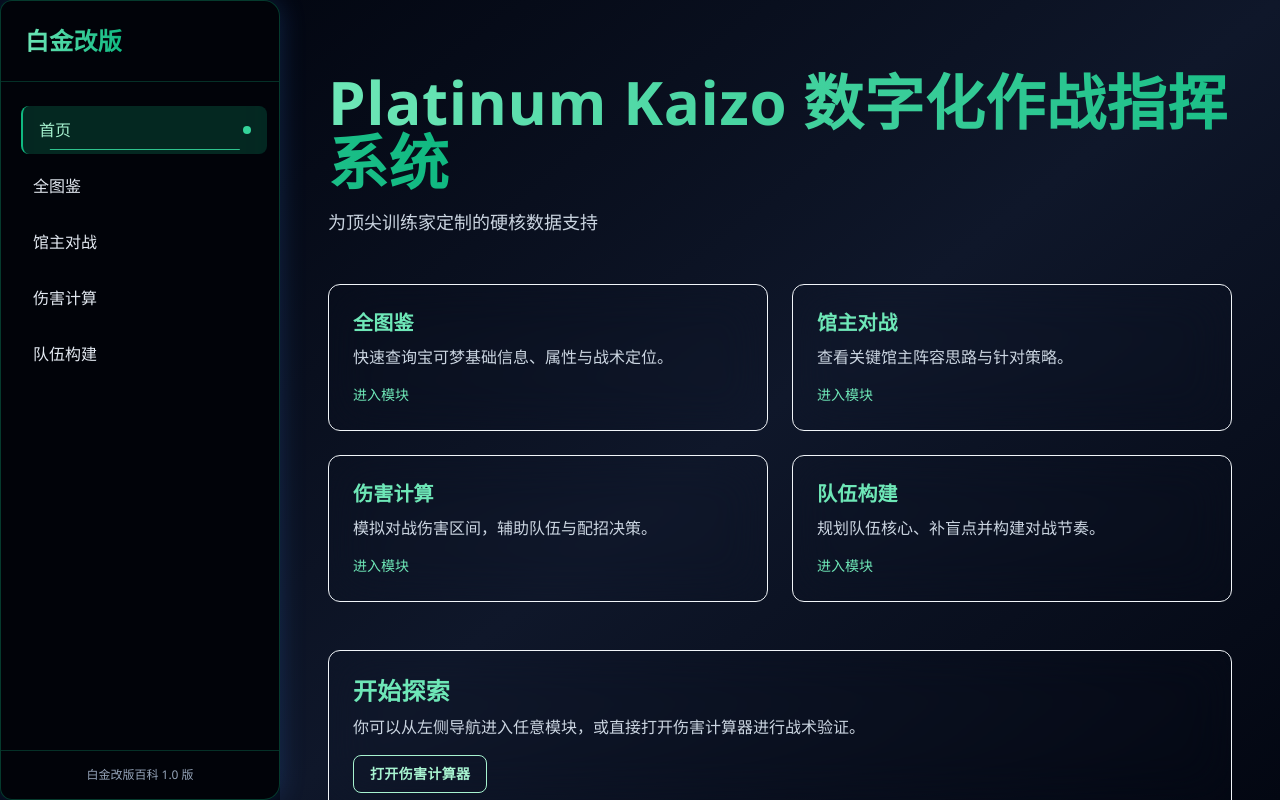
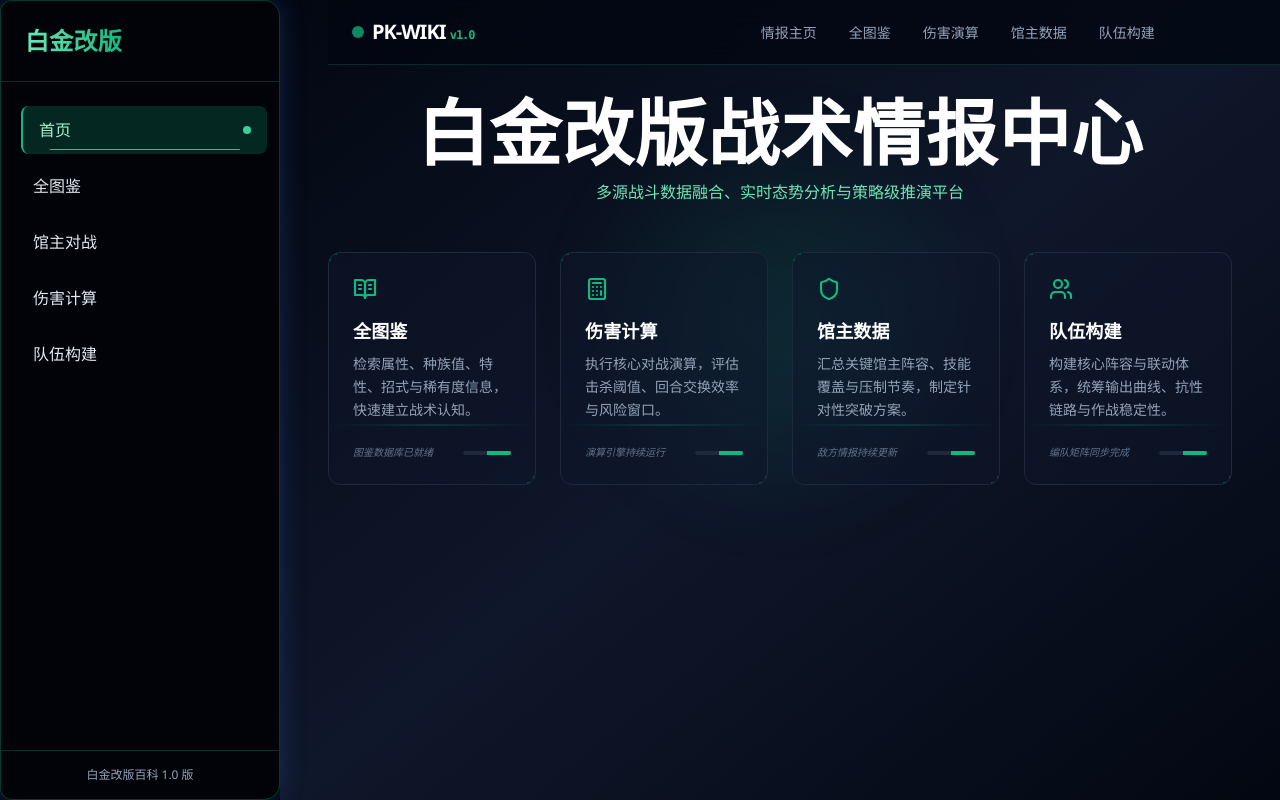
Before and after one commit to jewelrydecornerforwork/platinumkaizo, a Next.js app: page / in a window 1280 px wide. Built offline with nearby package versions, Linux system fonts and the light colour scheme.

Commit message:
Update Details

```diff
--- a/src/app/page.tsx
+++ b/src/app/page.tsx
@@ -1,67 +1,70 @@
 import Link from 'next/link';
+import { BookOpenText, Calculator, Shield, Users } from 'lucide-react';
+import Navbar from '@/components/Navbar';
+import { TacticalCard } from '@/components/TacticalCard';
 
-const features = [
+const modules = [
   {
     title: '全图鉴',
-    description: '快速查询宝可梦基础信息、属性与战术定位。',
+    desc: '检索属性、种族值、特性、招式与稀有度信息，快速建立战术认知。',
     href: '/pokedex',
-  },
-  {
-    title: '馆主对战',
-    description: '查看关键馆主阵容思路与针对策略。',
-    href: '/bosses',
+    icon: <BookOpenText size={24} strokeWidth={2.2} />,
+    actionLabel: '图鉴数据库已就绪',
   },
   {
     title: '伤害计算',
-    description: '模拟对战伤害区间，辅助队伍与配招决策。',
+    desc: '执行核心对战演算，评估击杀阈值、回合交换效率与风险窗口。',
     href: '/calculator',
+    icon: <Calculator size={24} strokeWidth={2.2} />,
+    actionLabel: '演算引擎持续运行',
+  },
+  {
+    title: '馆主数据',
+    desc: '汇总关键馆主阵容、技能覆盖与压制节奏，制定针对性突破方案。',
+    href: '/bosses',
+    icon: <Shield size={24} strokeWidth={2.2} />,
+    actionLabel: '敌方情报持续更新',
   },
   {
     title: '队伍构建',
-    description: '规划队伍核心、补盲点并构建对战节奏。',
+    desc: '构建核心阵容与联动体系，统筹输出曲线、抗性链路与作战稳定性。',
     href: '/teambuilder',
+    icon: <Users size={24} strokeWidth={2.2} />,
+    actionLabel: '编队矩阵同步完成',
   },
-];
+] as const;
 
 export default function Home(): React.ReactElement {
   return (
-    <div className="px-6 py-12 md:px-12">
-      <div className="mx-auto max-w-5xl">
-        <section className="mb-12 pt-6">
-          <h1 className="title-strong mb-4 text-5xl md:text-6xl">
-            <span className="bg-gradient-to-r from-emerald-300 to-emerald-500 bg-clip-text text-transparent">
-              Platinum Kaizo 数字化作战指挥系统
-            </span>
+    <div className="relative min-h-screen overflow-hidden px-6 pb-16 pt-24 md:px-12">
+      <Navbar />
+
+      <div
+        aria-hidden="true"
+        className="pointer-events-none absolute left-1/2 top-44 z-0 h-72 w-72 -translate-x-1/2 rounded-full bg-emerald-500/15 blur-3xl animate-pulse"
+      />
+
+      <div className="relative z-10 mx-auto max-w-7xl">
+        <section className="mb-12 text-center">
+          <h1 className="title-strong mb-3 text-5xl text-white md:text-7xl">
+            白金改版战术情报中心
           </h1>
-          <p className="max-w-3xl text-lg text-slate-300">
-            为顶尖训练家定制的硬核数据支持
+          <p className="mx-auto max-w-3xl text-sm text-emerald-300 md:text-base">
+            多源战斗数据融合、实时态势分析与策略级推演平台
           </p>
         </section>
 
-        <section className="mb-12 grid grid-cols-1 gap-6 md:grid-cols-2">
-          {features.map((feature) => (
-            <Link
-              key={feature.title}
-              href={feature.href}
-              className="glass-card group p-6 transition-colors duration-200 hover:border-emerald-500/45"
-            >
-              <h2 className="title-strong mb-2 text-xl text-emerald-300 group-hover:text-emerald-200">
-                {feature.title}
-              </h2>
-              <p className="text-slate-300">{feature.description}</p>
-              <span className="mt-4 inline-flex text-sm text-emerald-300">进入模块</span>
+        <section className="grid grid-cols-1 gap-6 md:grid-cols-2 xl:grid-cols-4">
+          {modules.map((module) => (
+            <Link key={module.title} href={module.href} aria-label={`进入${module.title}`}>
+              <TacticalCard
+                title={module.title}
+                desc={module.desc}
+                icon={module.icon}
+                actionLabel={module.actionLabel}
+              />
             </Link>
           ))}
-        </section>
-
-        <section className="glass-card p-6">
-          <h2 className="title-strong mb-2 text-2xl text-emerald-300">开始探索</h2>
-          <p className="mb-4 text-slate-300">
-            你可以从左侧导航进入任意模块，或直接打开伤害计算器进行战术验证。
-          </p>
-          <Link href="/calculator" className="tech-button">
-            打开伤害计算器
-          </Link>
         </section>
       </div>
     </div>
--- /dev/null
+++ b/src/components/Navbar.tsx
@@ -0,0 +1,49 @@
+"use client";
+
+import React from 'react';
+import Link from 'next/link';
+import { motion } from 'framer-motion';
+
+const navItems = [
+  { name: '情报主页', href: '/' },
+  { name: '全图鉴', href: '/pokedex' },
+  { name: '伤害演算', href: '/calculator' },
+  { name: '馆主数据', href: '/bosses' },
+  { name: '队伍构建', href: '/teambuilder' },
+];
+
+export default function Navbar(): React.ReactElement {
+  return (
+    <nav className="fixed top-0 z-50 w-full border-b border-emerald-500/20 bg-slate-950/80 backdrop-blur-xl">
+      <div className="mx-auto flex h-16 max-w-7xl items-center justify-between px-6">
+        <div className="flex items-center gap-2">
+          <div className="h-3 w-3 animate-pulse rounded-full bg-emerald-500" />
+          <span className="text-xl font-black tracking-tighter text-white">
+            PK-WIKI <span className="data-number text-xs font-semibold text-emerald-500">v1.0</span>
+          </span>
+        </div>
+
+        <div className="hidden gap-8 md:flex">
+          {navItems.map((item) => (
+            <Link key={item.name} href={item.href} className="group relative">
+              <span className="text-sm font-medium text-slate-400 transition-colors group-hover:text-emerald-400">
+                {item.name}
+              </span>
+              <motion.div
+                className="absolute -bottom-1 left-0 h-[2px] bg-emerald-500"
+                initial={{ width: 0 }}
+                whileHover={{ width: '100%' }}
+                transition={{ duration: 0.3 }}
+              />
+            </Link>
+          ))}
+        </div>
+
+        <div className="hidden text-[10px] text-emerald-500/60 lg:block">
+          <span className="data-number">SYSTEM_STATUS:</span>{' '}
+          <span className="font-semibold text-emerald-400">OPTIMIZED</span>
+        </div>
+      </div>
+    </nav>
+  );
+}
--- /dev/null
+++ b/src/components/TacticalCard.tsx
@@ -0,0 +1,47 @@
+"use client";
+
+import { motion } from 'framer-motion';
+
+interface TacticalCardProps {
+  title: string;
+  desc: string;
+  icon: React.ReactNode;
+  actionLabel: string;
+}
+
+export function TacticalCard({
+  title,
+  desc,
+  icon,
+  actionLabel,
+}: TacticalCardProps): React.ReactElement {
+  return (
+    <div className="group relative overflow-hidden rounded-xl border border-slate-800 bg-slate-900/50 p-6 transition-all duration-500 hover:border-emerald-500/50">
+      <motion.div
+        className="absolute inset-0 z-10 h-[2px] w-full bg-gradient-to-r from-transparent via-emerald-500/20 to-transparent"
+        animate={{ top: ['0%', '100%', '0%'] }}
+        transition={{ duration: 4, repeat: Infinity, ease: 'linear' }}
+      />
+
+      <div className="absolute left-0 top-0 h-2 w-2 border-l-2 border-t-2 border-emerald-500/30" />
+      <div className="absolute bottom-0 right-0 h-2 w-2 border-b-2 border-r-2 border-emerald-500/30" />
+
+      <div className="relative z-20">
+        <div className="mb-4 text-emerald-500">{icon}</div>
+        <h3 className="title-strong mb-2 text-lg text-white">{title}</h3>
+        <p className="text-sm leading-relaxed text-slate-400">{desc}</p>
+
+        <div className="mt-6 flex items-center justify-between">
+          <span className="text-[10px] italic text-slate-500">{actionLabel}</span>
+          <div className="h-1 w-12 overflow-hidden rounded-full bg-slate-800">
+            <motion.div
+              className="h-full bg-emerald-500"
+              animate={{ x: [-50, 50] }}
+              transition={{ duration: 2, repeat: Infinity, ease: 'linear' }}
+            />
+          </div>
+        </div>
+      </div>
+    </div>
+  );
+}
```
